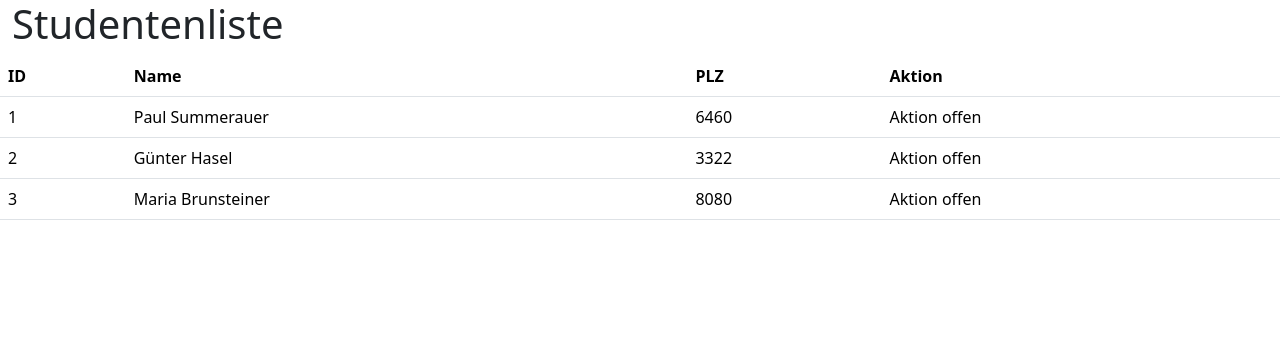
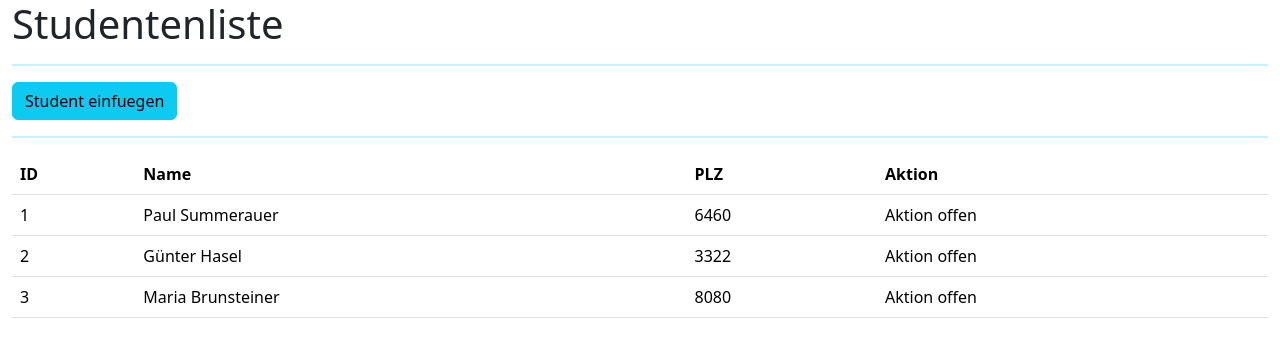
Before and after one commit to pulle12/studentenverwaltung, a Spring Boot app: page /web/v1/studenten in a window 1280 px wide. Shown: the top 357 px of the page. Run offline with Spring Boot 4, Linux system fonts and the light colour scheme.

Commit message:
feat: Video Frontend Teil 2 abschließen

```diff
--- a/src/main/resources/templates/allestudenten.html
+++ b/src/main/resources/templates/allestudenten.html
@@ -10,8 +10,10 @@
 <body>
 <div class="container-fluid">
     <h1>Studentenliste</h1>
+    <hr class="border-2 border-top border-info">
+    <a th:href="@{/web/v1/studenten/insert}" class="btn btn-info" role="button">Student einfuegen</a>
+    <hr class="border-2 border-top border-info">
 
-</div>
     <table class="table" id="studentTable">
         <thead>
         <tr>
@@ -31,5 +33,6 @@
         </tbody>
 
     </table>
+</div>
 </body>
 </html>
--- a/src/main/resources/templates/studenteneinfuegen.html
+++ b/src/main/resources/templates/studenteneinfuegen.html
@@ -10,6 +10,10 @@
 <body>
 <div class="container-fluid">
     <h1>Student einfuegen</h1>
+
+    <hr class="border-2 border-top border-info">
+    <a th:href="@{/web/v1/studenten}" class="btn btn-info" role="button">Studentenliste</a>
+    <hr class="border-2 border-top border-info">
 
     <form th:object="${student}" th:action="@{/web/v1/studenten/insert}" method="post">
         <div class="mb-3">
```
Lines whose indentation alone changed are shown as unchanged.
